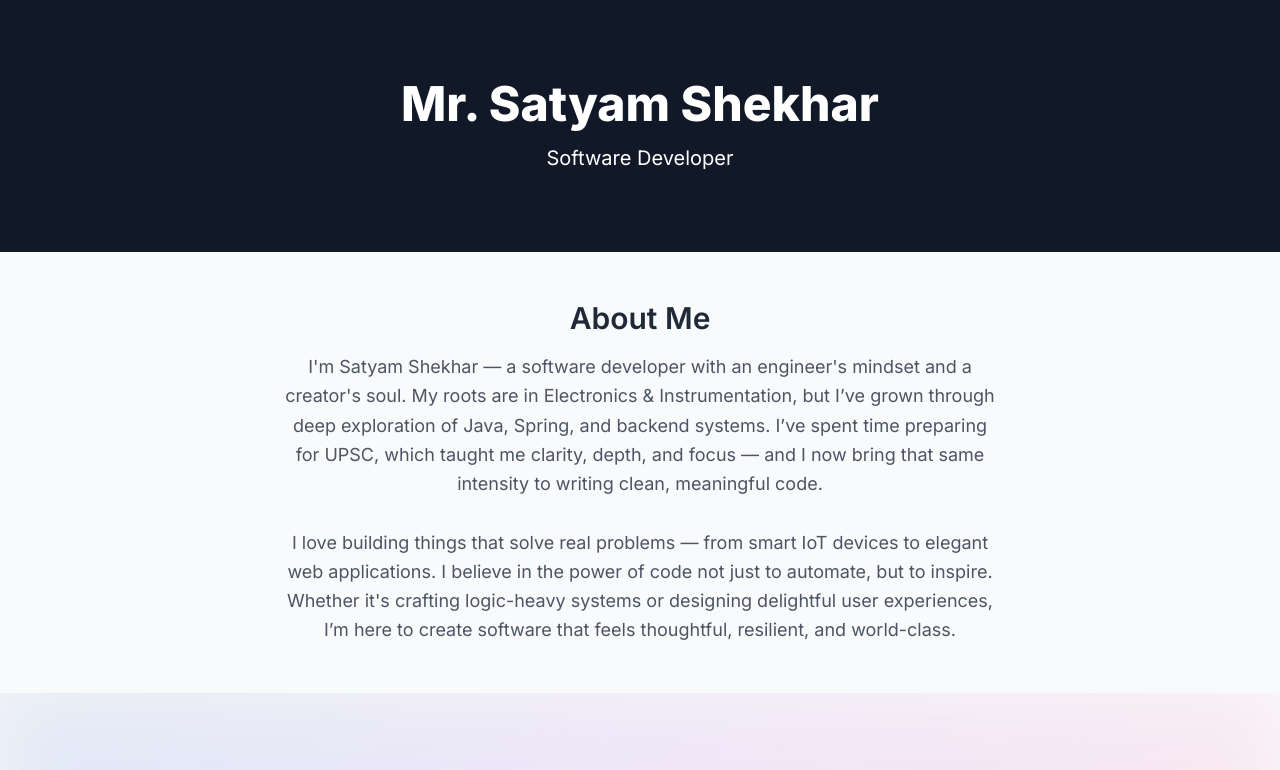
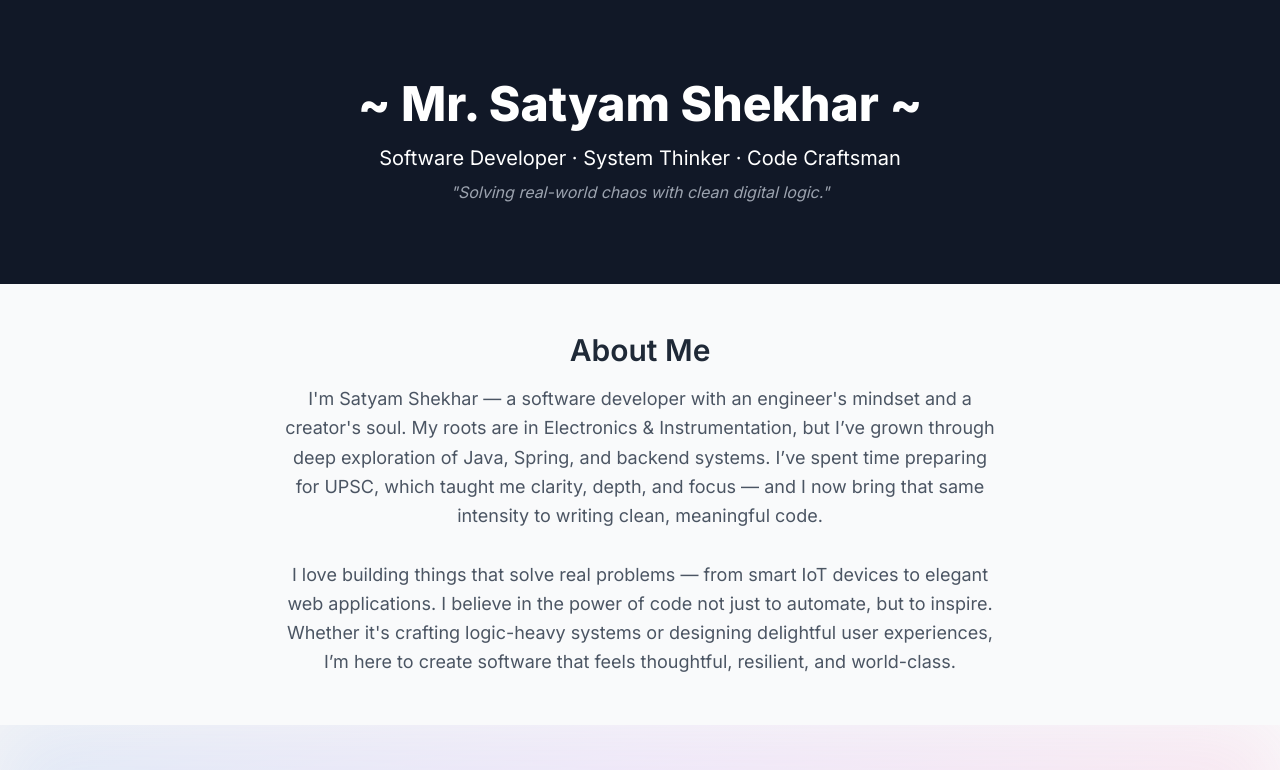
Before and after one commit to Shekhar-SE/my-portfolio, a plain HTML site: page index.html in a window 1280 px wide. Shown: the top 770 px of the page. Drawn offline with nearby package versions, Linux system fonts and the light colour scheme.

Commit message:
My name and top changes

```diff
--- a/index.html
+++ b/index.html
@@ -18,8 +18,10 @@
 
     <!-- Hero -->
     <section class="bg-gray-900 text-white py-20 px-6 text-center"data-aos="fade-down">
-  <h1 class="text-4xl sm:text-5xl font-bold">Mr. Satyam Shekhar</h1>
-  <p class="text-xl mt-4">Software Developer</p>
+  <h1 class="text-4xl sm:text-5xl font-bold">~ Mr. Satyam Shekhar ~</h1>
+  <p class="text-xl mt-4">Software Developer · System Thinker · Code Craftsman</p>
+  <p class="text-md mt-2 text-gray-400 italic">"Solving real-world chaos with clean digital logic."</p>
+
 </section>
 
     <!-- About -->
```
